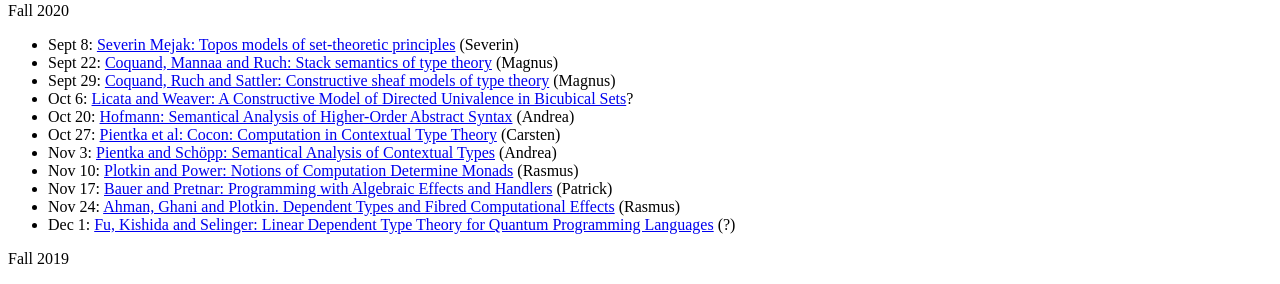
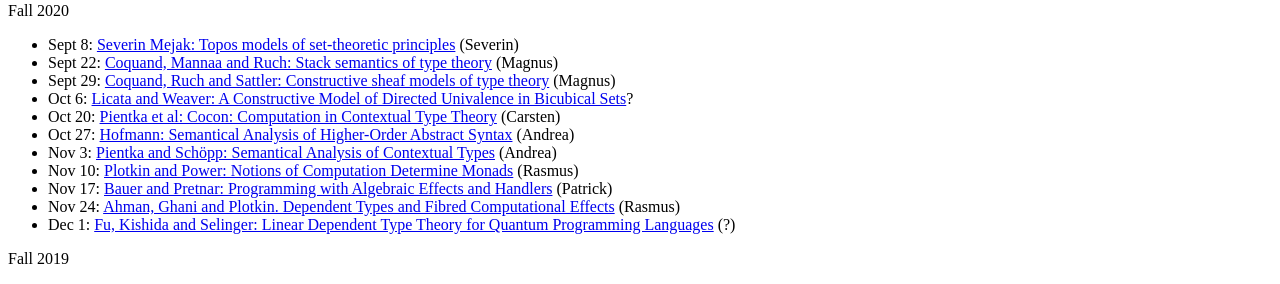
Before and after one commit to rmogelberg/pls.itu.dk, a Jekyll site: the page built from Type_theory_seminar.md, in a window 1280 px wide. Shown: the part 176-460 px from the top of the page. Built offline with Jekyll 4.4.1, drawn with Linux system fonts in a browser that asks for light colours.

```diff
--- a/Type_theory_seminar.md
+++ b/Type_theory_seminar.md
@@ -8,8 +8,8 @@ Fall 2020
 - Sept 22: [Coquand, Mannaa and Ruch: Stack semantics of type theory](https://arxiv.org/abs/1701.02571) (Magnus)
 - Sept 29: [Coquand, Ruch and Sattler: Constructive sheaf models of type theory](https://arxiv.org/abs/1912.10407) (Magnus)
 - Oct 6: [Licata and Weaver: A Constructive Model of Directed Univalence in Bicubical Sets](https://dl.acm.org/doi/abs/10.1145/3373718.3394794)?
-- Oct 20: [Hofmann: Semantical Analysis of Higher-Order Abstract Syntax](https://dl.acm.org/doi/10.5555/788021.788940) (Andrea)
-- Oct 27: [Pientka et al: Cocon: Computation in Contextual Type Theory](https://arxiv.org/pdf/1901.03378.pdf) (Carsten)
+- Oct 20: [Pientka et al: Cocon: Computation in Contextual Type Theory](https://arxiv.org/pdf/1901.03378.pdf) (Carsten)
+- Oct 27: [Hofmann: Semantical Analysis of Higher-Order Abstract Syntax](https://dl.acm.org/doi/10.5555/788021.788940) (Andrea)
 - Nov 3: [Pientka and Schöpp: Semantical Analysis of Contextual Types](https://ulrichschoepp.de/Docs/sem_ctx.pdf) (Andrea)
 - Nov 10: [Plotkin and Power: Notions of Computation Determine Monads](http://homepages.inf.ed.ac.uk/gdp/publications/Comp_Eff_Monads.pdf) (Rasmus)
 - Nov 17: [Bauer and Pretnar: Programming with Algebraic Effects and Handlers](http://math.andrej.com/wp-content/uploads/2012/03/eff.pdf) (Patrick)
```
